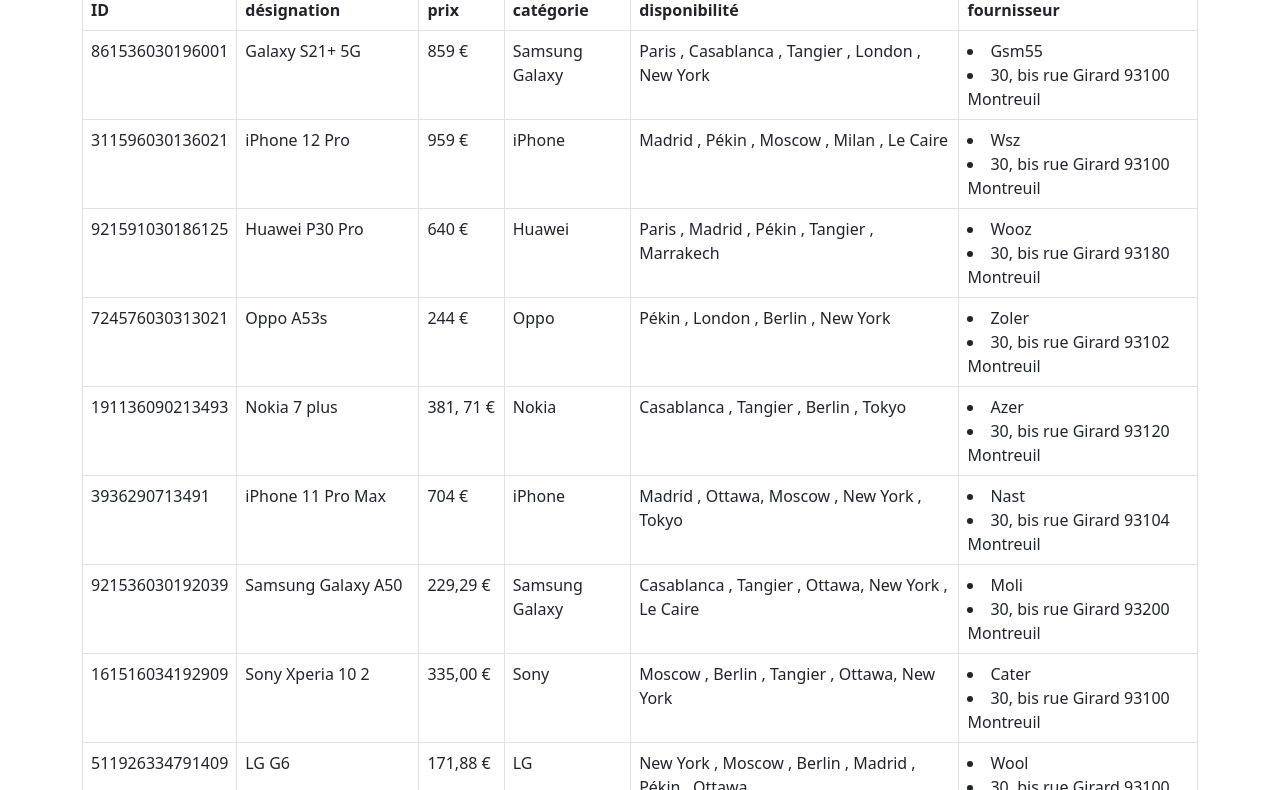
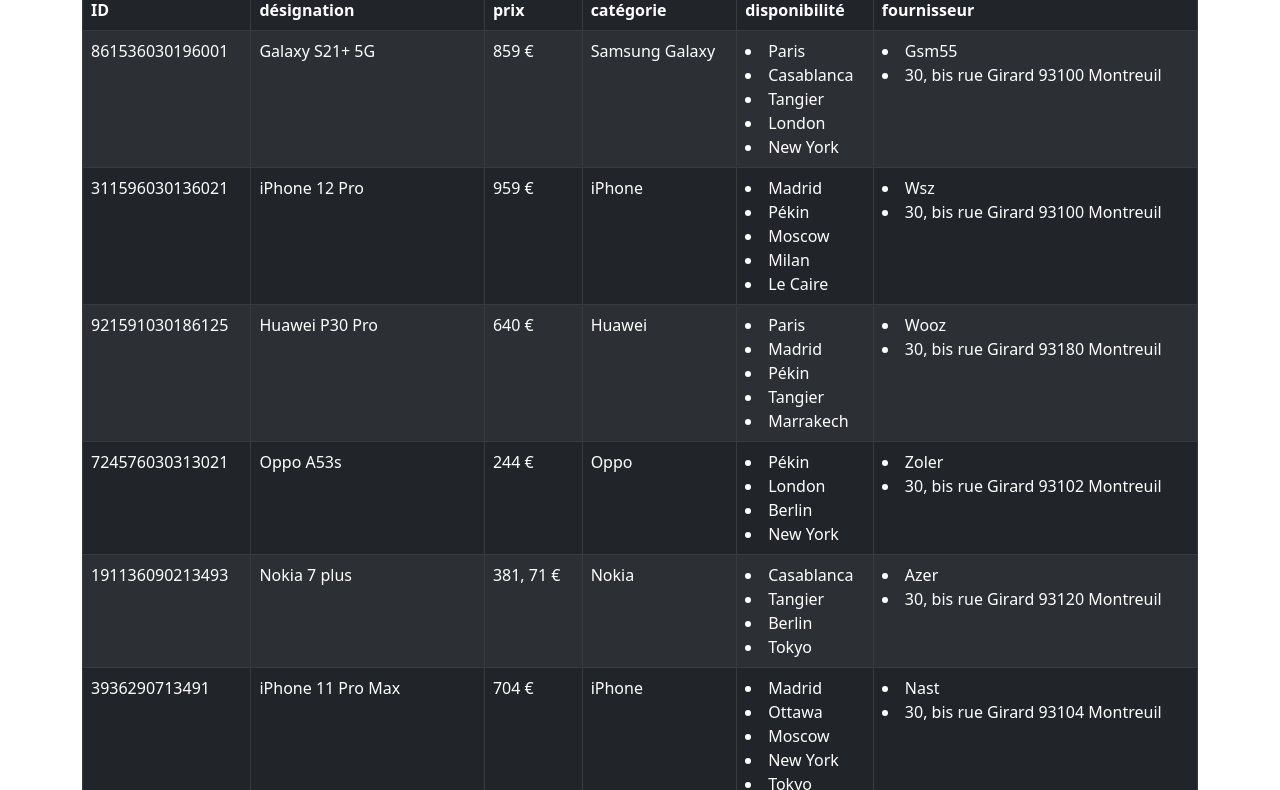
Before and after one commit to mohammedelkouche/BRIEF-10, a plain HTML site: page index.html in a window 1280 px wide. Shown: the part 123-913 px from the top of the page. Drawn offline with nearby package versions, Linux system fonts and the light colour scheme.

Commit message:
ajoute une liste pour disponibilité

```diff
--- a/index.html
+++ b/index.html
@@ -50,8 +50,7 @@
             <h1 class="title">
                 boutique smartphones
             </h1>
-            <table class="table table-bordered
-            " id="table">
+            <table class="table table-bordered table-hover table-dark table-striped " id="table">
                <thead>
                     <tr>
                         <th>ID</th>
--- a/script.js
+++ b/script.js
@@ -25,12 +25,11 @@ $(document).ready(function(){
             // pushdata += '</tr>';
 
             var ul = document.createElement("ul");
-            for(var i = 0; i < info_data.length; i++){
-
-            var dispolist = info_data[i]["disponibilité"] ;
-
-
-            }
+            $.each(value.disponibilité,function(key,element){
+                var li = document.createElement("li");
+                li.innerHTML=element ;
+                ul.appendChild(li);
+            })
 
             // syntax 2
 
@@ -41,7 +40,7 @@ $(document).ready(function(){
                         <td>${value.désignation}</td>
                         <td>${value.prix}</td>
                         <td>${value.catégorie}</td>
-                        <td>${value.disponibilité}</td>
+                        <td>${ul.innerHTML}</td>
                         <td><li>${value.fournisseur.Raison}</li><li>${value.fournisseur.Adresse}</li></td>
                     </tr>`
 
```
